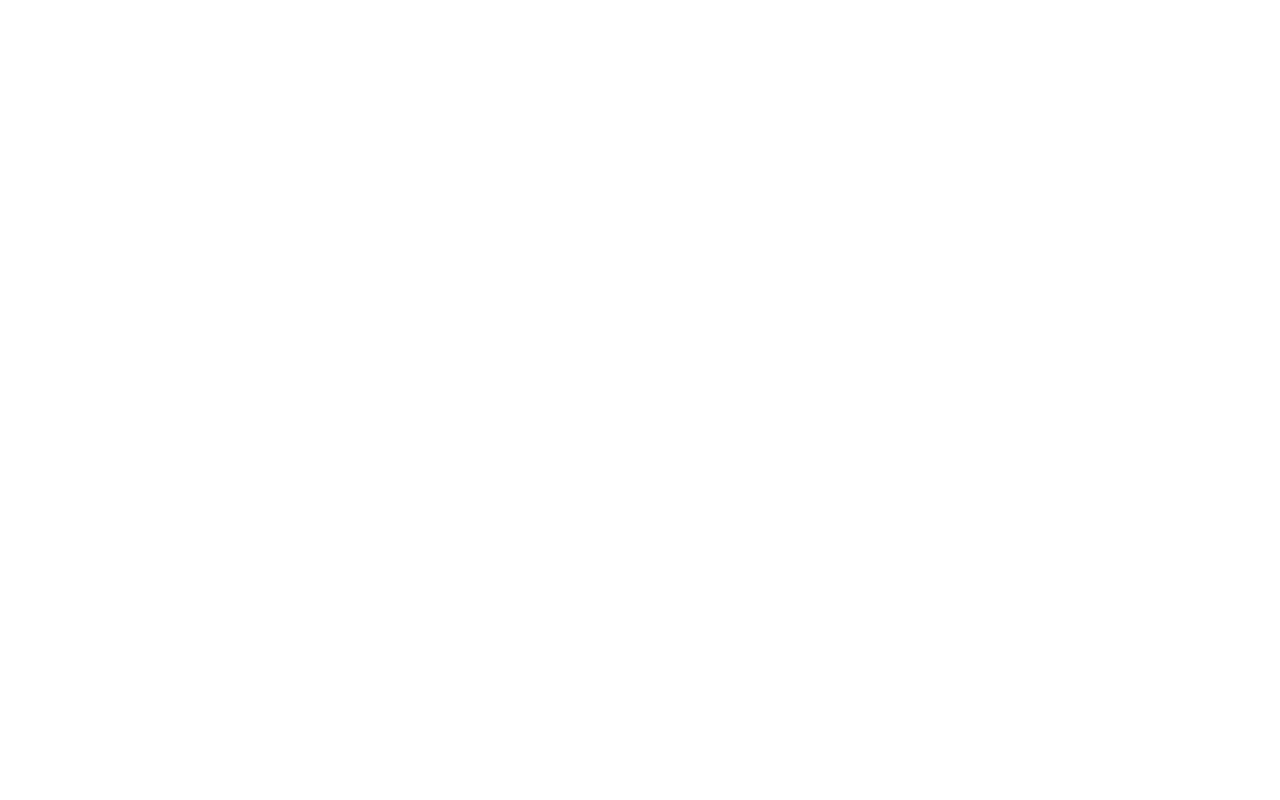
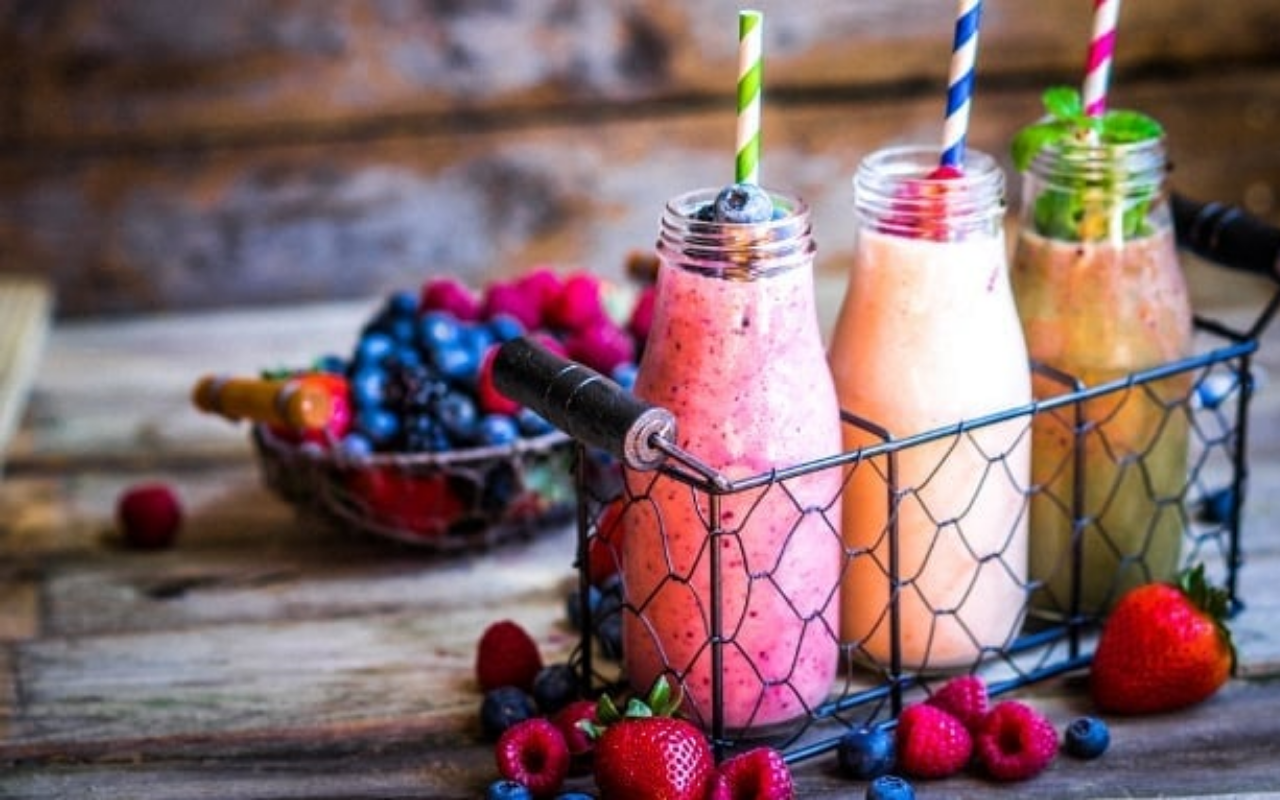
Before and after one commit to rad1k-k/3-Webst, a plain HTML site: page index.html in a window 1280 px wide. Drawn offline with Linux system fonts and the light colour scheme.

Commit message:
css - background img

```diff
--- a/style.css
+++ b/style.css
@@ -3,3 +3,11 @@
     padding: 0;
     box-sizing: border-box;
 }
+
+header {
+    background: url("Images/4.jpg");
+    background-size: cover;
+    height: 100vh;
+
+
+}
```
Also changed, not shown: Images/14.jpg (added), Images/15.jpg (added), Images/16.jpg (added), Images/17.jpg (added).
